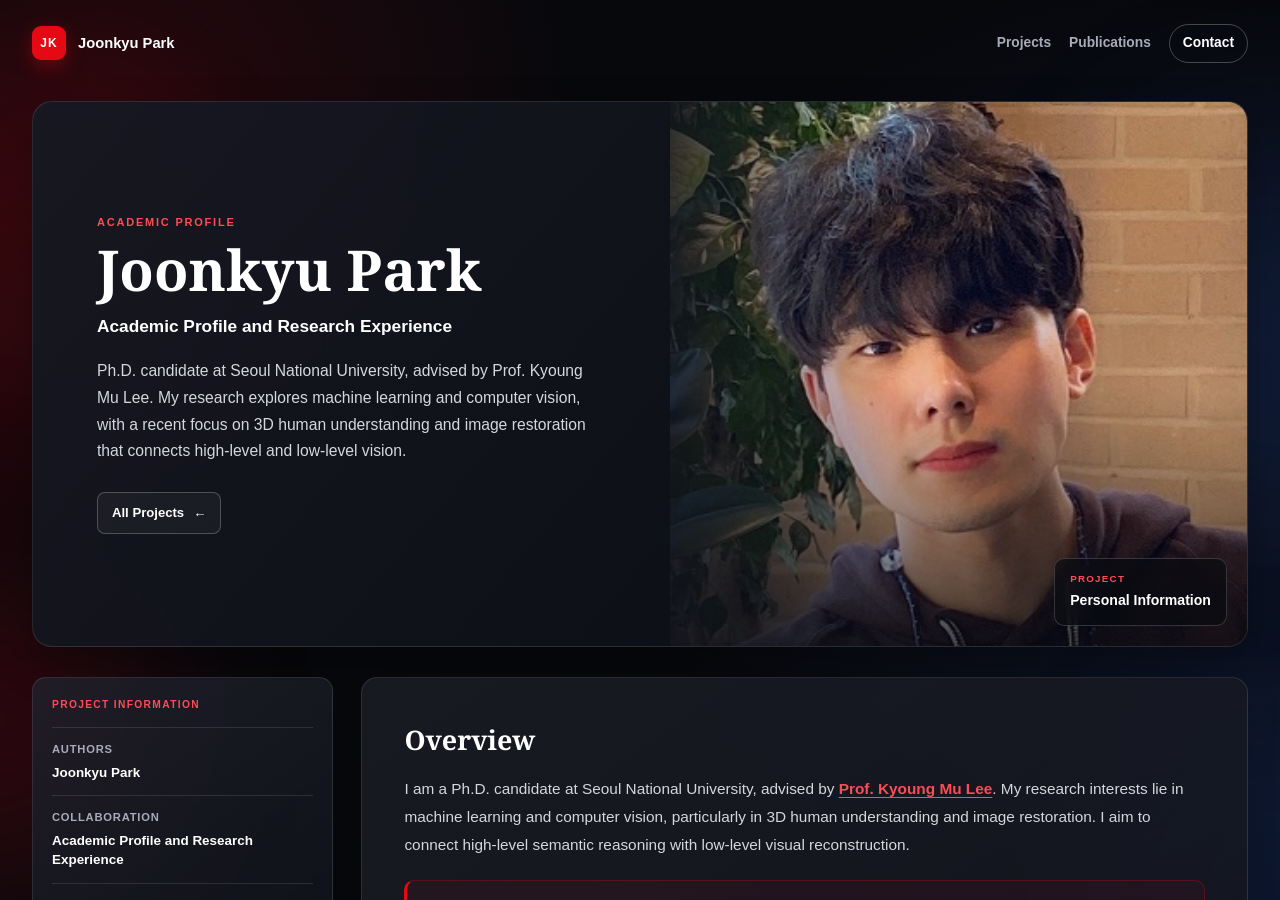
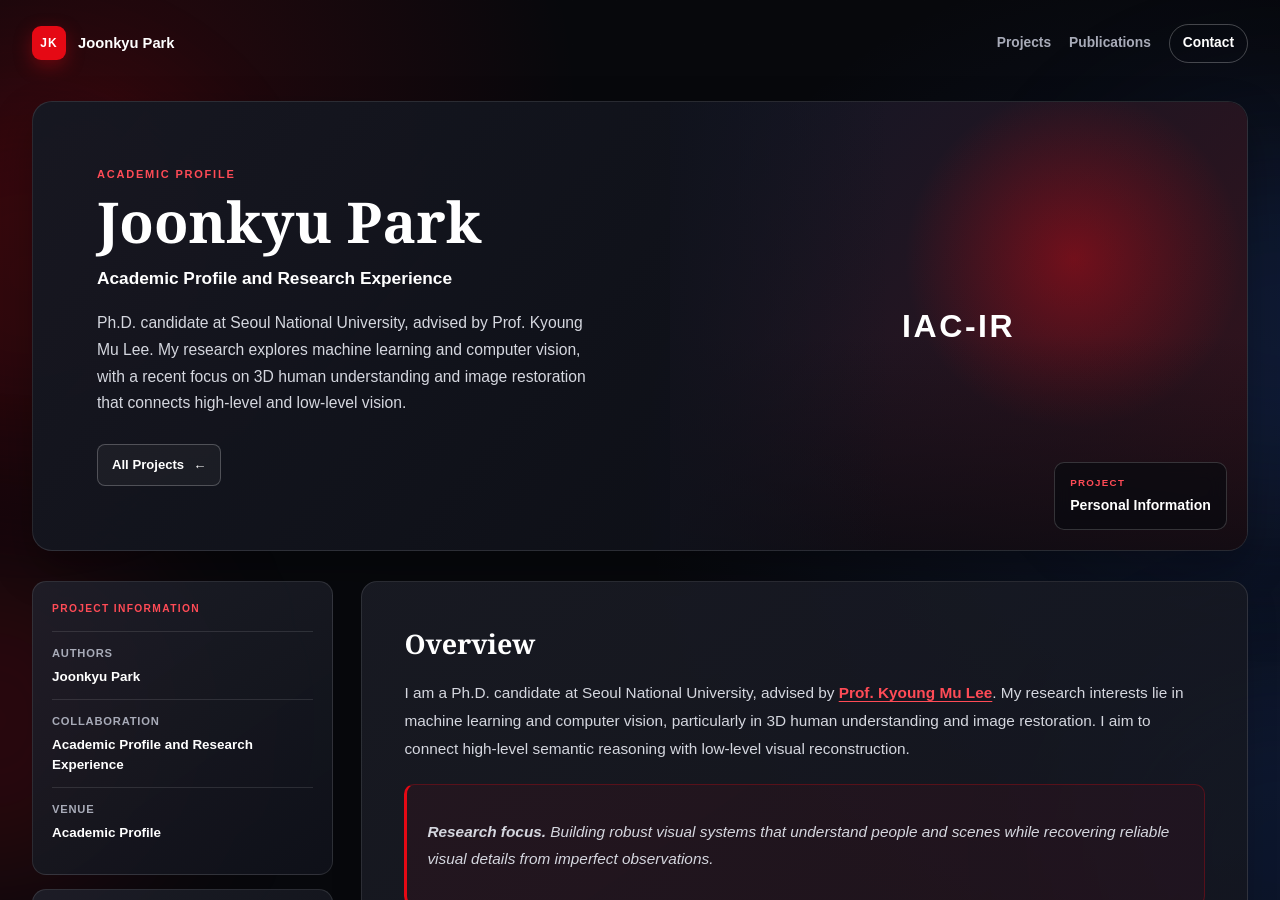
Before and after one commit to jkpark08/jkpark08.github.io, a Jekyll site: the page built from _posts/2027-12-31-edu.markdown, in a window 1280 px wide and 900 px high. Built offline with Jekyll 4.4.1, drawn with Linux system fonts in a browser that asks for light colours.

Commit message:
Update 2027-12-31-edu.markdown

```diff
--- a/_posts/2027-12-31-edu.markdown
+++ b/_posts/2027-12-31-edu.markdown
@@ -4,11 +4,11 @@
 project_title: Joonkyu Park
 project_subtitle: Academic Profile and Research Experience
 project_label: Profile
-home_section: project
+home_section: # project
 authors: "Joonkyu Park"
 date: 2026-06-22 13:32:20 +0300
 description: "Academic Profile"
-img: "portfolio.jpg"
+img: #"portfolio.jpg"
 summary: >
   Ph.D. candidate at Seoul National University, advised by Prof. Kyoung Mu Lee.
   My research explores machine learning and computer vision, with a recent focus on
```
